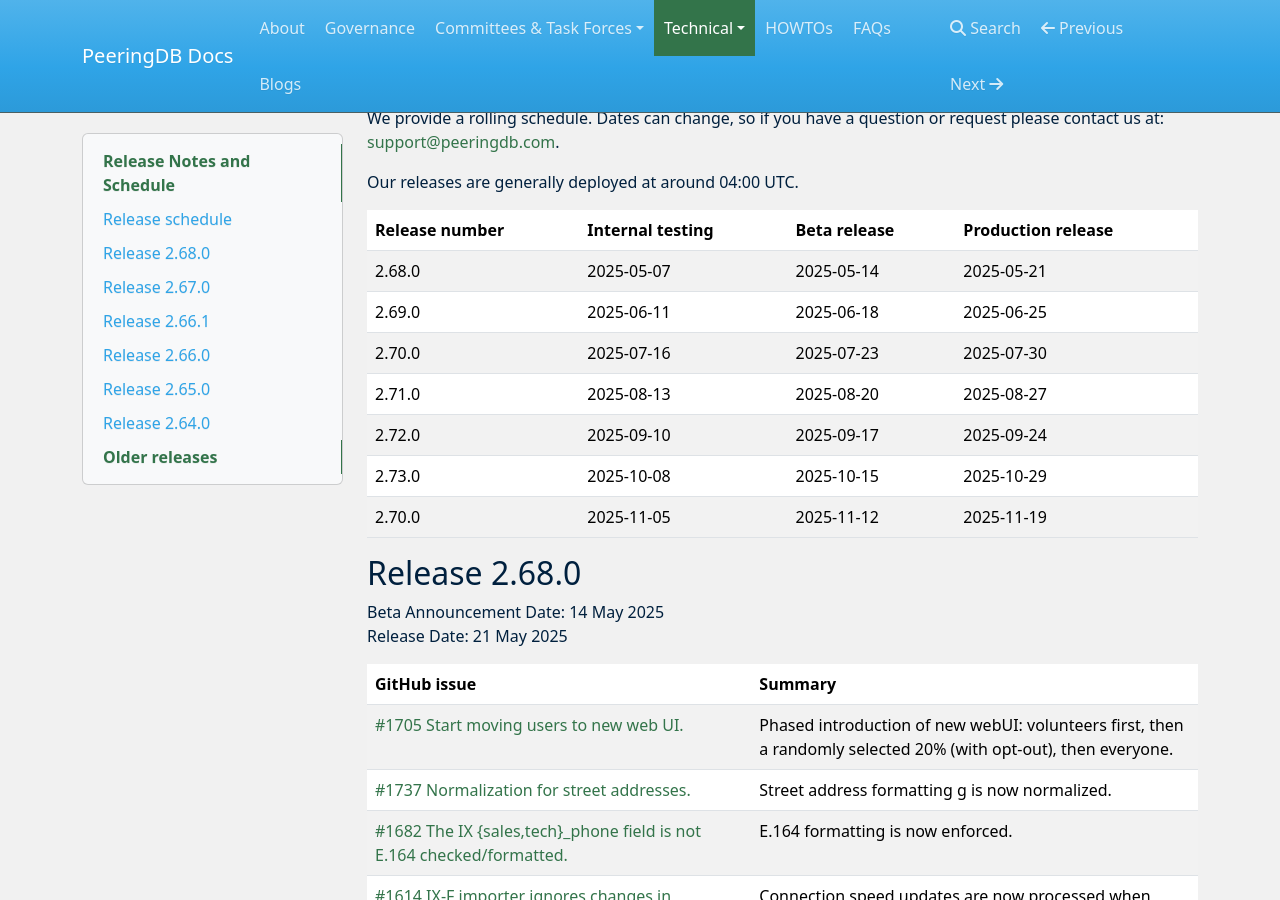
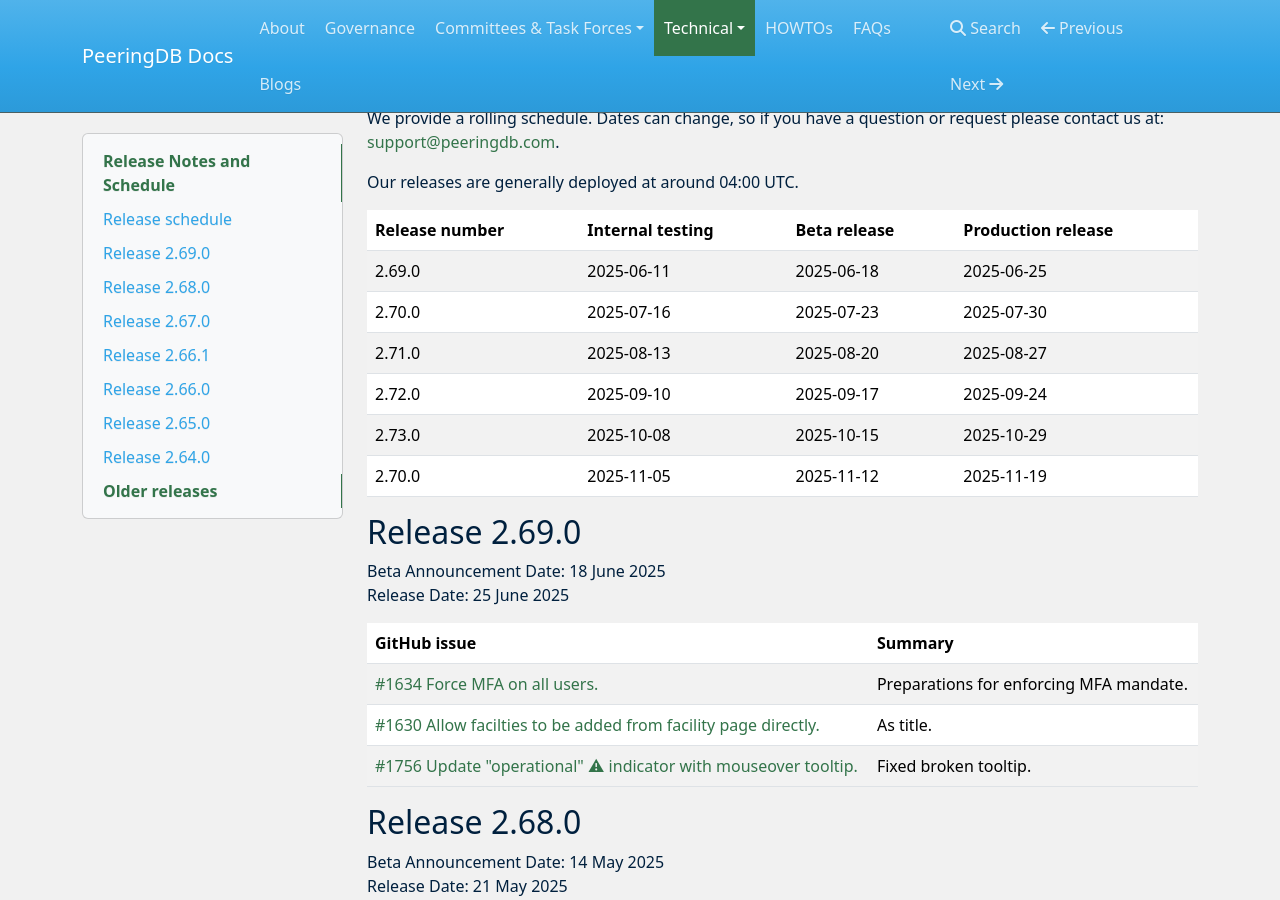
Before and after one commit to peeringdb/docs, an MkDocs documentation site: the page built from docs/release_notes/index.md, in a window 1280 px wide and 900 px high, scrolled down 324 px. Built offline with MkDocs 1.6.1, drawn with Linux system fonts in a browser that asks for light colours; nearby versions of some CDN libraries.

Commit message:
Release notes for 2.69.0 (#377)
Updated index file

```diff
--- a/docs/release_notes/index.md
+++ b/docs/release_notes/index.md
@@ -14,13 +14,23 @@
 
 | **Release number** | **Internal testing** | **Beta release** | **Production release** |
 | -------------- | ---------------- | ------------ | ------------------ |
-| 2.68.0 | 2025-05-07 | 2025-05-14 | 2025-05-21 |
 | 2.69.0 | 2025-06-11 | 2025-06-18 | 2025-06-25 |
 | 2.70.0 | 2025-07-16 | 2025-07-23 | 2025-07-30 |
 | 2.71.0 | 2025-08-13 | 2025-08-20 | 2025-08-27 |
 | 2.72.0 | 2025-09-10 | 2025-09-17 | 2025-09-24 |
 | 2.73.0 | 2025-10-08 | 2025-10-15 | 2025-10-29 |
 | 2.70.0 | 2025-11-05 | 2025-11-12 | 2025-11-19 |
+
+## Release 2.69.0
+
+Beta Announcement Date: 18 June 2025
+Release Date: 25 June 2025
+
+| **GitHub issue** | **Summary** |
+| ----------------- | ----------- |
+| [#1634 Force MFA on all users.](https://github.com/peeringdb/peeringdb/issues/1634) | Preparations for enforcing MFA mandate.|
+| [#1630 Allow facilties to be added from facility page directly.](https://github.com/peeringdb/peeringdb/issues/1630) | As title.|
+| [#1756 Update "operational" ⚠ indicator with mouseover tooltip.](https://github.com/peeringdb/peeringdb/issues/1756) | Fixed broken tooltip.|
 
 ## Release 2.68.0
 
```
